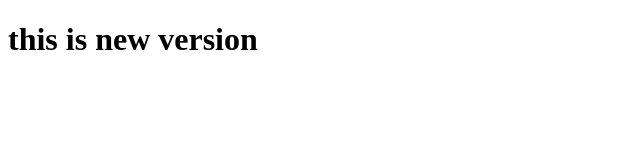
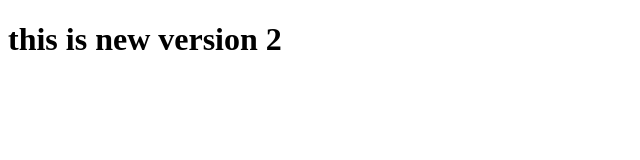
Before and after one commit to Yashu11web/myrepo, a plain HTML site: page index.html in a window 1280 px wide. Shown: the full height of the page, 0-640 px from the left. Drawn offline with Linux system fonts and the light colour scheme.

Commit message:
New version 2

```diff
--- a/index.html
+++ b/index.html
@@ -6,6 +6,7 @@
     <title>Document</title>
 </head>
 <body>
-    <h1> this is new version</h1>
+    <h1> this is new version 2 </h1>
+
 </body>
 </html>
```
